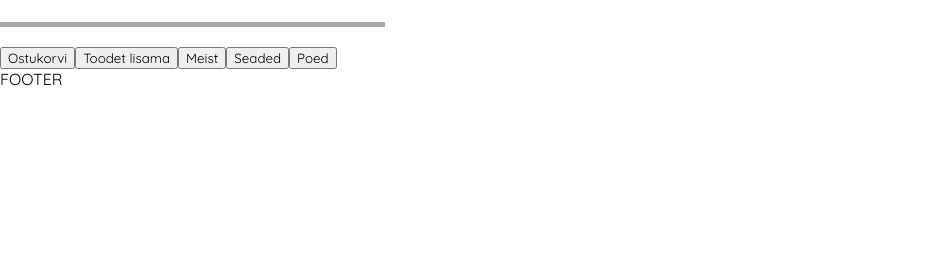
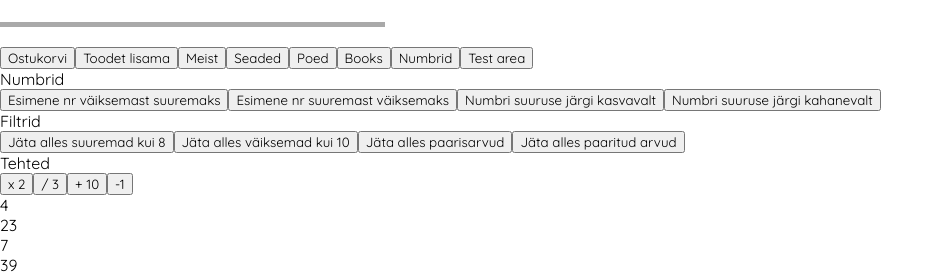
Before and after one commit to Mulk78/VeikoT, a React (Create React App) app in the folder veebipood/: page /numbrid in a window 1280 px wide. Shown: the part 522-799 px from the top of the page, without its empty margins (0-944 px from the left). Built offline with nearby package versions, Linux system fonts and the light colour scheme.

Commit message:
Kodutööd

```diff
--- a/veebipood/src/App.js
+++ b/veebipood/src/App.js
@@ -6,6 +6,9 @@ import Ostukorv from"./pages/Ostukorv";
 import Meist from"./pages/Meist";
 import Seaded from"./pages/Seaded";
 import Poed from './pages/Poed';
+import Books from "./pages/Books";
+import Test from "./pages/test";
+import Numbrid from './pages/Numbrid';
 import { useState } from 'react';
 import { useRef } from 'react';
 
@@ -70,6 +73,15 @@ function App() {
       <Link to="/Poed">
         <button className="nupp">Poed</button>
       </Link>
+      <Link to="/Books">
+        <button className="nupp">Books</button>
+      </Link>
+      <Link to="/Numbrid">
+        <button className='nupp'>Numbrid</button>
+      </Link>
+      <Link to="/test">
+        <button className='nupp'>Test area</button>
+        </Link>
 
 
     <Routes>
@@ -79,9 +91,12 @@ function App() {
       <Route path="meist" element= { <Meist/>}/>
       <Route path="seaded" element= { <Seaded/>}/>
       <Route path="poed" element= { <Poed/>}/>
+      <Route path="books" element= { <Books/>}/>
+      <Route path="test" element= { <Test/>}/>
+      <Route path="numbrid" element= { <Numbrid/>}/>
     </Routes>
 <br />
-<div>FOOTER</div>
+<div>Veiko veebipood</div>
     </div>
   );
 }
--- /dev/null
+++ b/veebipood/src/pages/Books.js
@@ -0,0 +1,80 @@
+import { useState } from "react"
+
+function Books() {
+    const [books, uuendaBooks] = useState(["Aabits",  "The Great Gatsby", "War and Peace","Hamlet","Moby Dick", "Eluterve pohhuist", "Rehepapp"]);
+    const tagasiOriginaali = ()=> {
+        uuendaBooks (["Aabits",  "The Great Gatsby", "War and Peace","Hamlet","Moby Dick", "Eluterve pohhuist", "Rehepapp"])
+    }
+    const AtoZ= ()=> {
+        books.sort();
+        uuendaBooks(books.slice());
+    }
+    const ZtoA= ()=> {
+       books.sort((a,b)=>b.localeCompare(a));
+       uuendaBooks(books.slice());
+    }
+    const SonaPikkus = ()=> {
+        books.sort((a,b)=>a.length - b.length);
+        uuendaBooks(books.slice());
+     }
+     //Sõnade arvu ei oska paika seadistada
+    const SonadeArv =()=> {
+        books.sort((a,b)=>a.charAt(1).localeCompare(b.charAt(2)));
+        uuendaBooks(books.slice());
+     }
+     const ThegaAlgavad = () => {
+        const tulem = books.filter( e => e.startsWith("The","the","THE"));
+        uuendaBooks(tulem);
+     }
+     const KeskelAnd = ()=>{
+        const tulem = books.filter( e => e.includes("and","AND"));
+        uuendaBooks(tulem);
+     }
+     const RohkemKui10 = ()=>{
+        const tulem = books.filter( e => e.length>10);
+        uuendaBooks(tulem);
+     }
+     const V2hemKui7 = ()=>{
+        const tulem = books.filter( e => e.length<7);
+        uuendaBooks(tulem);
+     }
+     const KoikSuureks = () => {
+        const tulem = books.map( e => e.toUpperCase());
+        uuendaBooks(tulem);
+    }
+    //KõikV2ikeseks ja KõikSuureks funktsiooniga ei toimi enam "jäta alles THE-ga algavad"
+    const KoikV2ikseks = () => {
+        const tulem = books.map( e => e.toLowerCase());
+        uuendaBooks(tulem);
+    }
+    //Ei suuda kuidagi välja mõelda seda "lisa ." ja "lisa ! "
+
+    return (
+    <div>
+        <br />
+
+        <button onClick={AtoZ} >A to Z</button>
+        <button onClick={ZtoA}>Z to A</button>
+        <button onClick={SonaPikkus} >Sort sõna pikkuse järgi</button>
+        <button onClick={SonadeArv} >Sort sõnade arvu järgi</button><br />
+        <br />
+        <button onClick={ThegaAlgavad} >Jäta alles THE-ga algavad</button>
+        <button onClick={KeskelAnd} >Jäta alles kellel keskel "and"</button>
+        <button onClick={RohkemKui10} >Jäta alles rohkem kui 10 tähte</button>
+        <button onClick={V2hemKui7} >Jäta alles vähem kui 7 tähte</button><br />
+        <br />
+        <button onClick={KoikV2ikseks}>Kõik väikesed tähed</button>
+        <button onClick={KoikSuureks}>Kõik suured tähed</button>
+        <button>Punkt lõppu</button>
+        <button>! lõppu</button><br />
+        <br />
+        {books.map(e=> <div>{e} </div> )}
+<br /><br />
+<button onClick={tagasiOriginaali}>Reset</button>
+
+
+    </div>
+  )
+}
+
+export default Books
--- /dev/null
+++ b/veebipood/src/pages/Numbrid.js
@@ -0,0 +1,76 @@
+import { useState } from "react"
+
+
+function Numbrid() {
+const [numbers, muudaNumbrid] = useState (["4","23","7","39","19","0","17","14","2","45"])
+const nulliFiltrid = ()=> { muudaNumbrid(["4","23","7","39","19","0","17","14","2","45"])}
+const esimeneNumber = ()=> {numbers.sort((a,b)=>a.localeCompare(b));
+    muudaNumbrid(numbers.slice());
+}
+const RevEsimeneNumber = ()=> {numbers.sort((a,b)=>b.localeCompare(a));
+    muudaNumbrid(numbers.slice());
+}
+const NumKasv = ()=> {numbers.sort((a,b)=>a-b);
+    muudaNumbrid(numbers.slice());
+}
+const NumKah = ()=> {numbers.sort((a,b)=>b-a);
+    muudaNumbrid(numbers.slice());
+}
+const Suurem8 = ()=> {
+    const tulem = numbers.filter(e => e > 8 );
+    muudaNumbrid(tulem);
+}
+const V2iksem10 = ()=> {
+    const tulem = numbers.filter(e => e < 10 );
+    muudaNumbrid(tulem);
+}
+const PaarisArv = ()=> {
+    const tulem = numbers.filter(e => e % 2===0 );
+    muudaNumbrid(tulem);
+}
+const PaarituArv = ()=> {
+    const tulem = numbers.filter(e => e % 2===1 );
+    muudaNumbrid(tulem);
+}
+const Korda2 = ()=> {
+    const tulem = numbers.map(e => e*2 );
+    muudaNumbrid(tulem);
+}
+const Jaga3 = ()=> {
+    const tulem = numbers.map(e => e/3 );
+    muudaNumbrid(tulem);
+}
+//vale tehe. kui lisada 10, siis paneb igale väärtusele lõppu 10 juurde. 4+10=410 jne
+const Liida10 = ()=> {
+    const tulem = numbers.map(e => e+10 );
+    muudaNumbrid(tulem);
+}
+const Lahuta1 = ()=> {
+    const tulem = numbers.map(e => e-1 );
+    muudaNumbrid(tulem);
+}
+return (
+<div>Numbrid
+<br />
+<button onClick={esimeneNumber} >Esimene nr väiksemast suuremaks</button>
+<button onClick={RevEsimeneNumber} >Esimene nr suuremast väiksemaks</button>
+<button onClick={NumKasv} >Numbri suuruse järgi kasvavalt</button>
+<button onClick={NumKah} >Numbri suuruse järgi kahanevalt</button>
+<br />
+<div>Filtrid</div>
+<button onClick={Suurem8} >Jäta alles suuremad kui 8</button>
+<button onClick={V2iksem10} >Jäta alles väiksemad kui 10</button>
+<button onClick={PaarisArv} >Jäta alles paarisarvud</button>
+<button onClick={PaarituArv}>Jäta alles paaritud arvud</button>
+<div>Tehted</div>
+<button onClick={Korda2} >x 2</button>
+<button onClick={Jaga3} > / 3 </button>
+<button onClick={Liida10} > + 10 </button>
+<button onClick={Lahuta1} > -1 </button>
+{numbers.map(e=> <div>{e} </div> )}
+<button onClick={nulliFiltrid} >Reset</button>
+    </div>
+  )
+}
+
+export default Numbrid
--- /dev/null
+++ b/veebipood/src/pages/test.js
@@ -0,0 +1,20 @@
+import { useState } from "react"
+
+function test() {
+
+    const fruits = [ "Apelsin" , "Banaan" , "Õun" , "Laim", "Kirss","Valge klaar"];
+    console.log(fruits)
+  return (
+    <div><br />
+<button>A-Z</button>
+<button>Z-A</button>
+<button>Kahe sõnalised</button>
+<button>Sõna pikkus</button>
+
+<br />
+{fruits.map(e=> <div>{e} </div> )}
+    </div>
+  )
+}
+
+export default test
```
